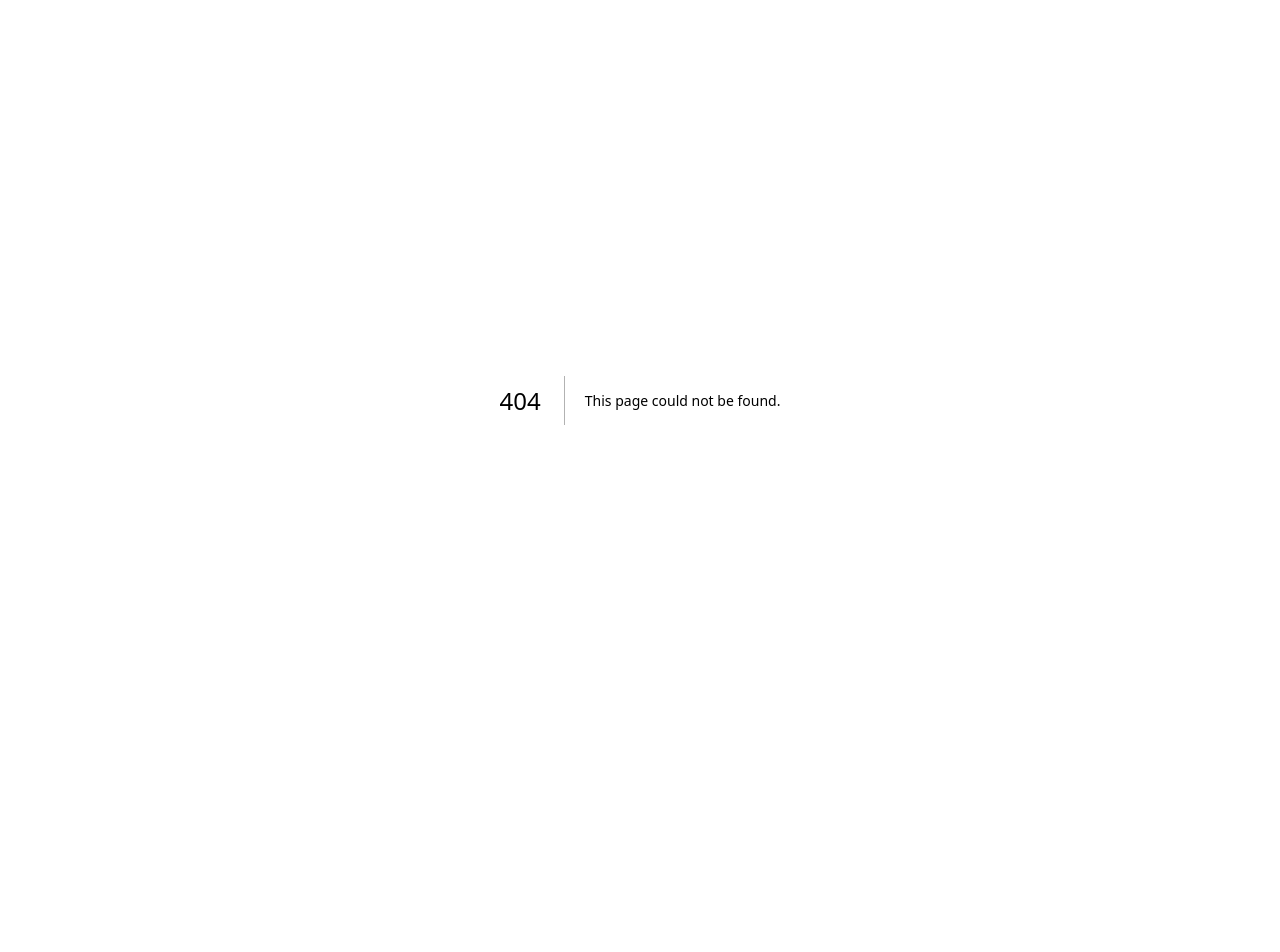
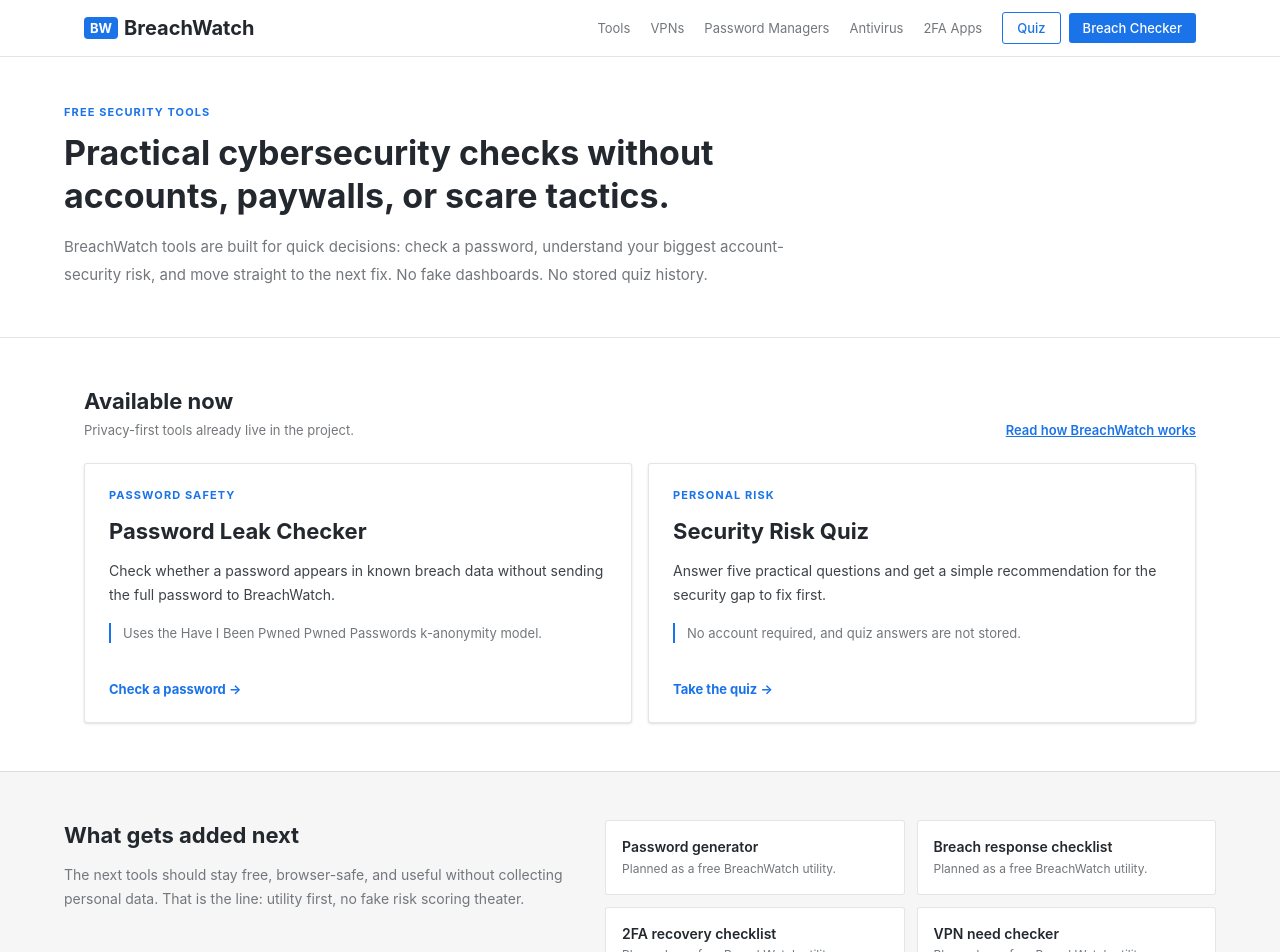
Before and after one commit to trinayanswarup/breachwatchsite, a Next.js app: page /tools in a window 1280 px wide. Before the commit this address had no page. Shown: the top 952 px of the page. Before the commit the page ends 800 px from the top, so only its background shows below. Built offline with nearby package versions, Linux system fonts and the light colour scheme.

Commit message:
Add free security tools hub

```diff
--- /dev/null
+++ b/app/tools/page.tsx
@@ -0,0 +1,139 @@
+import type { Metadata } from 'next';
+import Link from 'next/link';
+import Nav from '@/components/Nav';
+import Footer from '@/components/Footer';
+
+export const metadata: Metadata = {
+  title: 'Free Cybersecurity Tools | BreachWatch',
+  description:
+    'Free privacy-first cybersecurity tools from BreachWatch, including a password leak checker and security risk quiz. No account required.',
+};
+
+const availableTools = [
+  {
+    href: '/breach-checker',
+    eyebrow: 'Password safety',
+    title: 'Password Leak Checker',
+    description:
+      'Check whether a password appears in known breach data without sending the full password to BreachWatch.',
+    proof: 'Uses the Have I Been Pwned Pwned Passwords k-anonymity model.',
+    action: 'Check a password',
+  },
+  {
+    href: '/quiz',
+    eyebrow: 'Personal risk',
+    title: 'Security Risk Quiz',
+    description:
+      'Answer five practical questions and get a simple recommendation for the security gap to fix first.',
+    proof: 'No account required, and quiz answers are not stored.',
+    action: 'Take the quiz',
+  },
+];
+
+const plannedTools = [
+  'Password generator',
+  'Breach response checklist',
+  '2FA recovery checklist',
+  'VPN need checker',
+];
+
+export default function ToolsPage() {
+  return (
+    <div className="flex min-h-screen flex-col">
+      <Nav />
+      <main className="flex-1">
+        <section className="border-b border-black/10 px-5 py-12">
+          <div className="mx-auto max-w-6xl">
+            <p className="text-[11px] font-bold uppercase tracking-[0.1em] text-bw-blue">
+              Free security tools
+            </p>
+            <div className="mt-3 max-w-3xl">
+              <h1 className="text-[34px] font-bold leading-tight text-bw-black">
+                Practical cybersecurity checks without accounts, paywalls, or scare tactics.
+              </h1>
+              <p className="mt-4 text-[15px] leading-7 text-bw-gray">
+                BreachWatch tools are built for quick decisions: check a password,
+                understand your biggest account-security risk, and move straight to the
+                next fix. No fake dashboards. No stored quiz history.
+              </p>
+            </div>
+          </div>
+        </section>
+
+        <section className="mx-auto max-w-6xl px-5 py-12">
+          <div className="mb-6 flex flex-col gap-2 sm:flex-row sm:items-end sm:justify-between">
+            <div>
+              <h2 className="text-[22px] font-bold text-bw-black">Available now</h2>
+              <p className="mt-1 text-[13px] text-bw-gray">
+                Privacy-first tools already live in the project.
+              </p>
+            </div>
+            <Link
+              href="/about"
+              className="text-[13px] font-semibold text-bw-blue underline hover:text-bw-blue-dark"
+            >
+              Read how BreachWatch works
+            </Link>
+          </div>
+
+          <div className="grid gap-4 md:grid-cols-2">
+            {availableTools.map((tool) => (
+              <Link
+                key={tool.href}
+                href={tool.href}
+                className="group flex min-h-[260px] flex-col rounded-[3px] border border-black/10 bg-white p-6 shadow-sm transition-all hover:border-bw-blue hover:shadow-md"
+              >
+                <p className="text-[11px] font-bold uppercase tracking-[0.1em] text-bw-blue">
+                  {tool.eyebrow}
+                </p>
+                <h3 className="mt-3 text-[22px] font-bold text-bw-black group-hover:text-bw-blue">
+                  {tool.title}
+                </h3>
+                <p className="mt-3 text-[14px] leading-6 text-bw-text">
+                  {tool.description}
+                </p>
+                <p className="mt-4 border-l-2 border-bw-blue pl-3 text-[13px] leading-5 text-bw-gray">
+                  {tool.proof}
+                </p>
+                <span className="mt-auto pt-6 text-[13px] font-bold text-bw-blue">
+                  {tool.action} -&gt;
+                </span>
+              </Link>
+            ))}
+          </div>
+        </section>
+
+        <section className="border-t border-black/10 bg-bw-light px-5 py-12">
+          <div className="mx-auto max-w-6xl">
+            <div className="grid gap-8 lg:grid-cols-[1fr_1.2fr]">
+              <div>
+                <h2 className="text-[22px] font-bold text-bw-black">
+                  What gets added next
+                </h2>
+                <p className="mt-3 text-[14px] leading-6 text-bw-gray">
+                  The next tools should stay free, browser-safe, and useful without
+                  collecting personal data. That is the line: utility first, no fake
+                  risk scoring theater.
+                </p>
+              </div>
+              <div className="grid gap-3 sm:grid-cols-2">
+                {plannedTools.map((tool) => (
+                  <div
+                    key={tool}
+                    className="rounded-[3px] border border-black/10 bg-white p-4"
+                  >
+                    <p className="text-[14px] font-semibold text-bw-black">{tool}</p>
+                    <p className="mt-1 text-[12px] text-bw-gray">
+                      Planned as a free BreachWatch utility.
+                    </p>
+                  </div>
+                ))}
+              </div>
+            </div>
+          </div>
+        </section>
+      </main>
+      <Footer />
+    </div>
+  );
+}
--- a/src/components/Footer.tsx
+++ b/src/components/Footer.tsx
@@ -27,6 +27,7 @@
             </p>
             <ul className="mt-3 space-y-2">
               {[
+                { href: '/tools', label: 'Free Security Tools' },
                 { href: '/vpn', label: 'Best VPNs' },
                 { href: '/password-managers', label: 'Best Password Managers' },
                 { href: '/antivirus', label: 'Best Antivirus' },
--- a/src/components/Nav.tsx
+++ b/src/components/Nav.tsx
@@ -4,6 +4,7 @@
 import Link from 'next/link';
 
 const NAV_LINKS = [
+  { href: '/tools', label: 'Tools' },
   { href: '/vpn', label: 'VPNs' },
   { href: '/password-managers', label: 'Password Managers' },
   { href: '/antivirus', label: 'Antivirus' },
```
Also changed, not shown: 1 other file (tests, documents, lock files or other folders).
